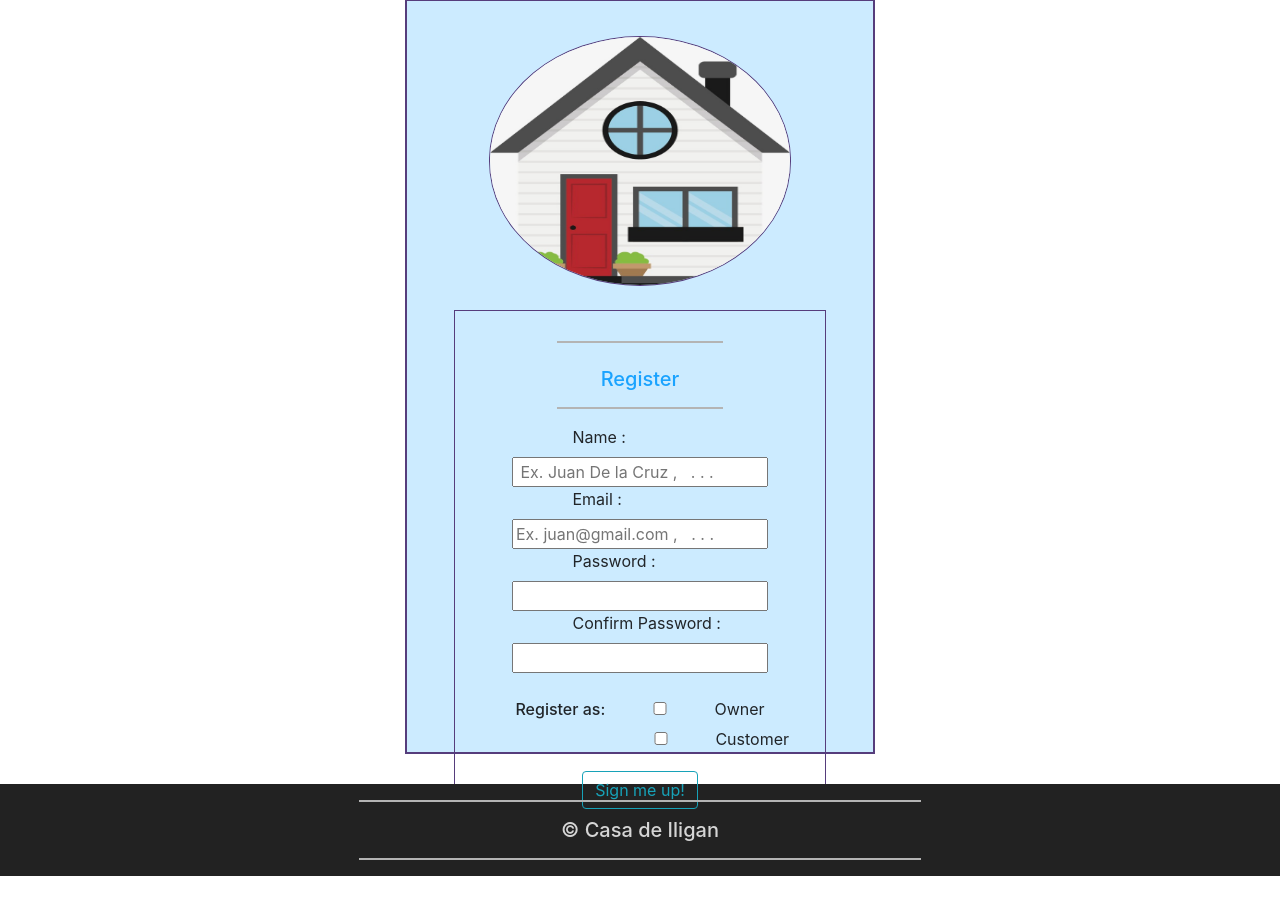
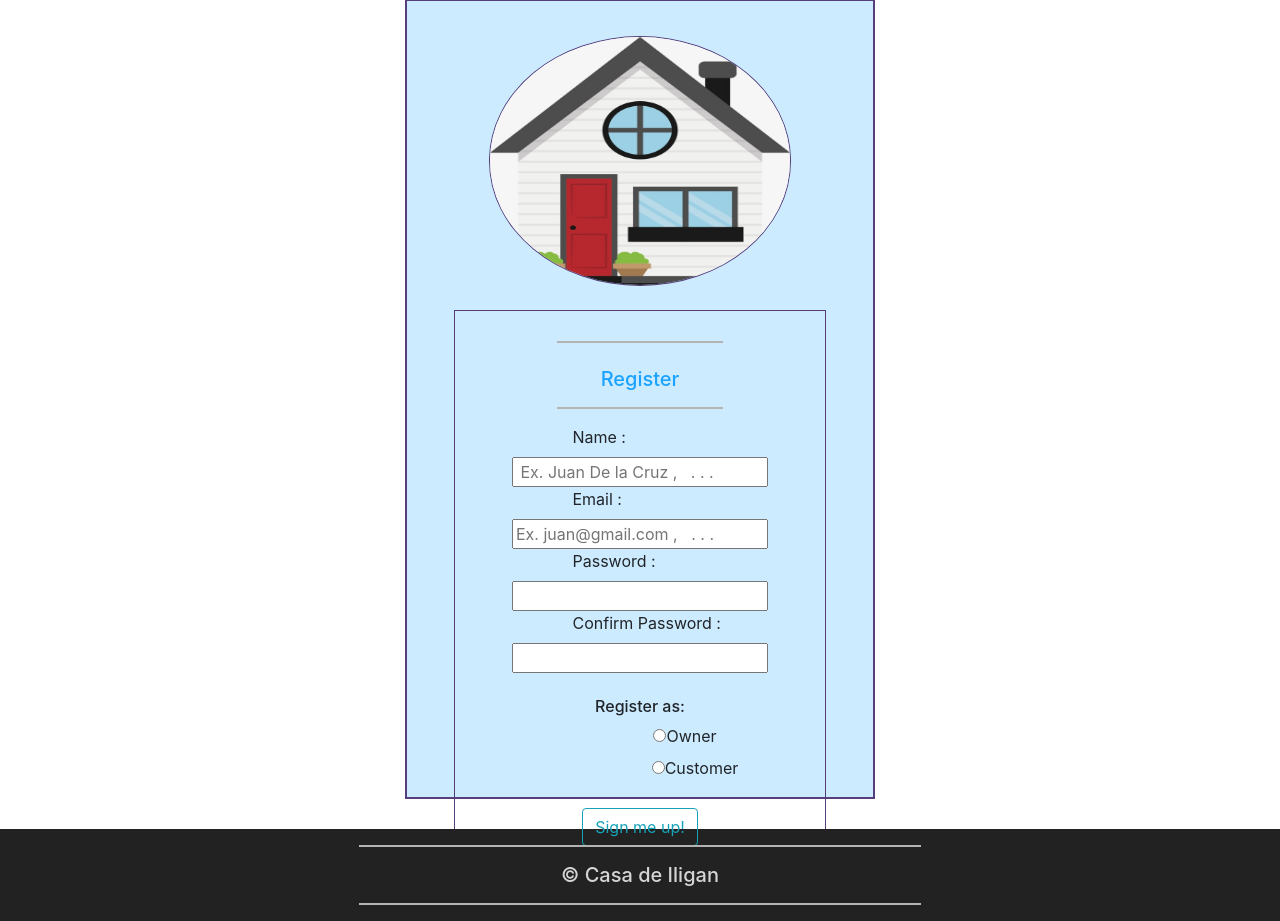
Before and after one commit to drichardcarl/CasadeIligan, a Python web app: template frontend/templates/registration.html in a window 1280 px wide. Shown: the part 98-1019 px from the top of the page. Before the commit the page ends 974 px from the top, so only its background shows below. Run offline with Jinja, Linux system fonts and the light colour scheme; the template is opened without the code that fills it, so the values that code supplies are empty; some libraries are stand-ins or nearby versions.

Commit message:
Homepage and Regisrtration pages edited

```diff
--- a/frontend/static/style.css
+++ b/frontend/static/style.css
@@ -8,9 +8,10 @@
 	margin:10px;
 	padding: 8px 20px 8px 20px;
 }
+/*
 .btn-outline-primary{
 	margin-left: 60px;
-}
+}*/
 .navbar-nav li{
 	margin-right:20px;
 }
@@ -139,7 +140,7 @@ hr{
 #reg-card{
 	margin-top: 5px;
 	width: 470px;
-	height:755px;
+	height:800px;
 	margin-bottom: 0;
 
 }
@@ -152,22 +153,12 @@ hr{
 #reg-submit{
 	margin:20px 0 20px 0;
 }
-.reg-option{
-	text-align: left;
-	display: inline-block;
-	width:90px;
-	white-space: nowrap;
-	text-overflow: ellipsis;
+
+.reg-form .radio{
+	margin-left:90px;
 }
-.reg-form input[type=checkbox]{
-	text-align: left;
-	display: inline-block;
-	width:100px;
-	white-space: nowrap;
-	text-overflow: ellipsis;
-}
-.reg-form input[name=cust]{
-	margin-left: 120px;
+.reg-form input[id=cust]{
+	margin-left: 20px;
 }
 /** For Hompage**/
 .card-container{
--- a/frontend/templates/homepage.html
+++ b/frontend/templates/homepage.html
@@ -35,7 +35,7 @@
       	<div class="searchbar">
     	<form class="example" action="action_page.php">
   		<input type="text" placeholder="  Search . . ." name="search">
-  		<button type="submit"><i class="fa fa-search"></i></button>
+  		<button type="submit" class="btn btn-outline-primary navbar-btn btn-md"><i class="fa fa-search"></i></button>
 		</form>
     </div>
       </li>
@@ -52,7 +52,7 @@
         </ul>
       </li>
     </ul>
-    <a href="registration.html"><button class="btn btn-outline-success navbar-btn">Register</button></a>
+    <a href="registration.html"><button class="btn btn-outline-success navbar-btn btn-md">Register</button></a>
 
   </div>
 </nav><!-- End of Nav -->
--- a/frontend/templates/registration.html
+++ b/frontend/templates/registration.html
@@ -82,8 +82,15 @@
           <input type="password" name= "owner-pass-confirm" align="right" required>
           <br><br>
           <h6 class="reg-option">Register as:</h6>
-          <input type="checkbox" name="own" value="owner"> Owner<br>
-          <input type="checkbox" name="cust" value="customer"> Customer <br>
+
+          <div class="radio">
+		  <label><input type="radio" name="optradio" id="own" >Owner</label>
+		  </div>
+
+		  <div class="radio ">
+  		  <label><input type="radio" name="optradio" id="cust">Customer</label>
+		  </div>
+
           <button class="btn btn-outline-info btn-md" id="reg-submit">Sign me up!</button>
 
 
```
